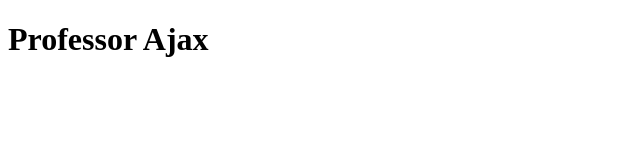
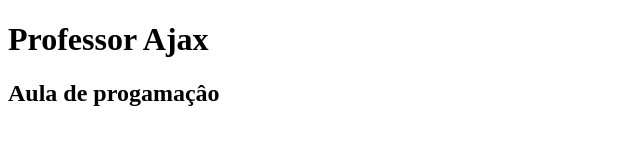
Before and after one commit to Almeidazl/profcode, a plain HTML site: page index.html in a window 1280 px wide. Shown: the whole page, without its empty margins (0-640 px from the left). Drawn offline with Linux system fonts and the light colour scheme.

Commit message:
Adicionar o H2 na index

```diff
--- a/index.html
+++ b/index.html
@@ -1,11 +1,15 @@
 <!DOCTYPE html>
 <html lang="pt-BR">
+
 <head>
     <meta charset="UTF-8">
     <meta name="viewport" content="width=device-width, initial-scale=1.0">
     <title>Document</title>
 </head>
+
 <body>
     <h1>Professor Ajax</h1>
+    <h2>Aula de progamaçâo</h2>
 </body>
+
 </html>
```
